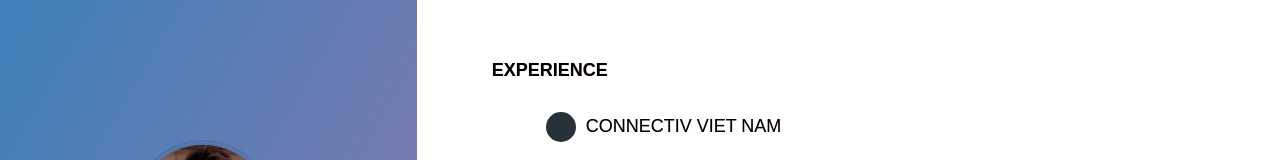
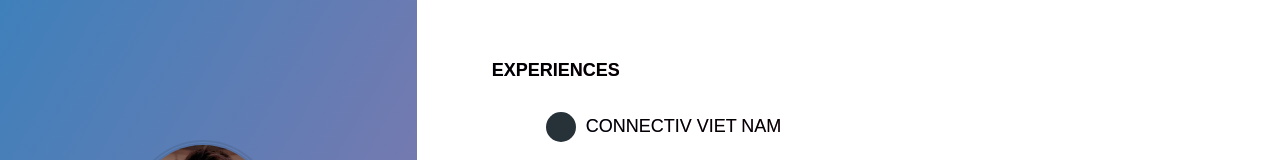
Before and after one commit to hungswifty/HungDoCV, a Vue app: page / in a window 1280 px wide. Shown: the top 160 px of the page. Built offline with nearby package versions, Linux system fonts and the light colour scheme; some icons are missing.

Commit message:
[edit] grammar and typo

```diff
--- a/src/App.vue
+++ b/src/App.vue
@@ -239,7 +239,7 @@
           <div class="section">
             <h2 class="module">
               <i class="fas fa-business-time circle circle--medium"></i>
-              <span class="font-weight-bold gradient-text">EXPERIENCE</span>
+              <span class="font-weight-bold gradient-text">EXPERIENCES</span>
             </h2>
             <div class="section__content"></div>
             <!-- End .section__content -->
```
